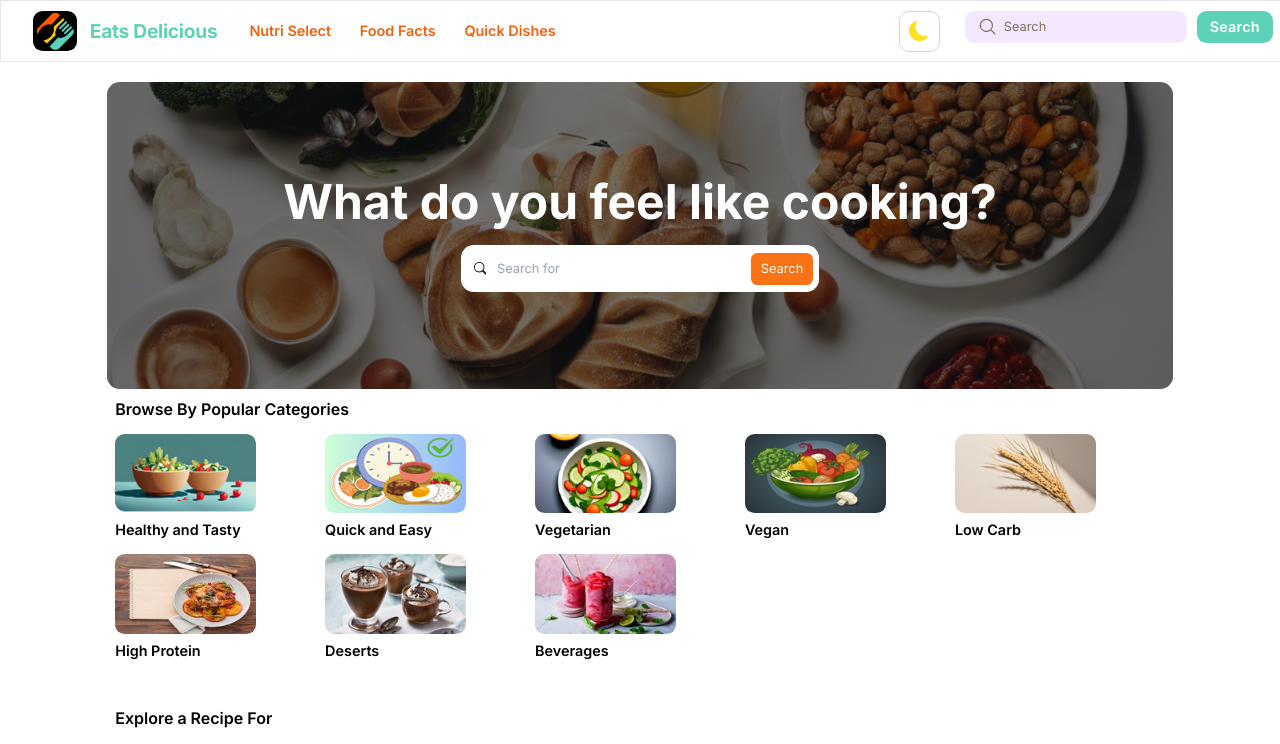
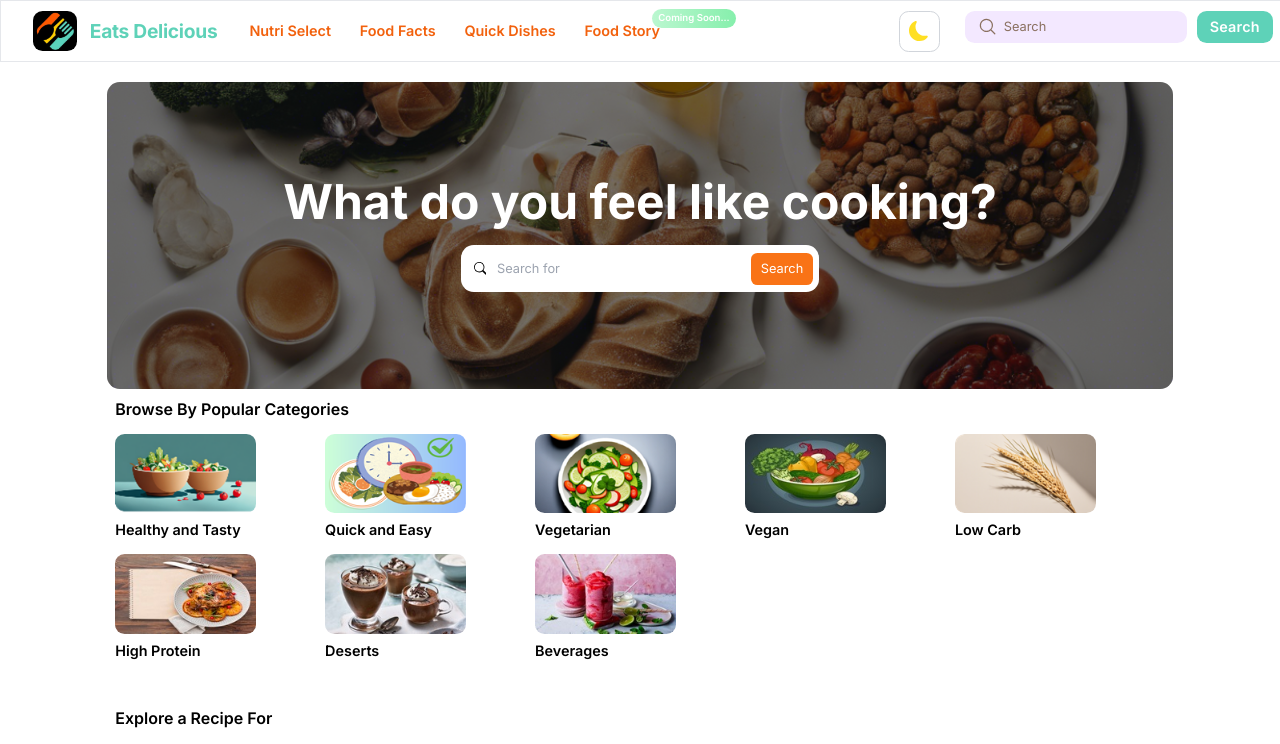
Before and after one commit to amey5111/eatsDelicious-A-Recipe-Search-Website-and-more-, a Next.js app: page / in a window 1280 px wide. Shown: the top 744 px of the page. Built offline with nearby package versions, Linux system fonts and the light colour scheme; grey boxes are pictures that could not be loaded.

Commit message:
Food Story Comming Soon...

```diff
--- a/src/app/components/common/NavBar.js
+++ b/src/app/components/common/NavBar.js
@@ -68,6 +68,13 @@ const Navbar = () => {
           href="/search/time=5"
         >
           Quick Dishes
+        </Link>
+        <Link
+          className="text-[#f2610d] text-lg font-semibold leading-normal relative"
+          href="/"
+        >
+          Food Story
+          <span className="absolute top-[-14px] right-[-95px] text-xs font-semibold px-2 py-1 rounded-full text-white bg-gradient-to-r from-green-200 to-green-300 dark:bg-gradient-to-r dark:from-gray-700 dark:to-green-700">Coming Soon...</span>
         </Link>
       </div>
       <div className="hidden md:flex flex-1 justify-end gap-8 align-middle">
@@ -158,6 +165,14 @@ const Navbar = () => {
           >
             Quick Dishes
           </Link>
+          <Link
+            className="block text-[#f2610d] text-lg font-semibold leading-normal my-2 px-4 py-2 relative"
+            href="/"
+            onClick={handleMenuToggle}
+          >
+            Food Story
+            <span className="ml-2 text-xs font-semibold px-2 py-1 rounded-full text-white bg-gradient-to-r from-green-200 to-green-300 dark:bg-gradient-to-r dark:from-gray-700 dark:to-green-700">Coming Soon...</span>
+          </Link>
         </div>
       )}
     </nav>
```
